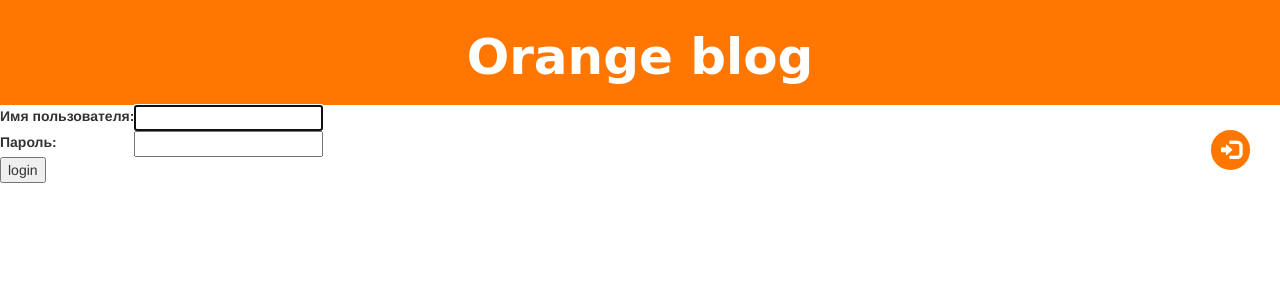
After one commit to Unlogical/django-blog, a Django app: page /accounts/login/ in a window 1280 px wide. The commit adds this page. Shown: the top 300 px of the page. Run offline with Django 3.2, Linux system fonts and the light colour scheme; some libraries are stand-ins or nearby versions; some web fonts are replaced.

Commit message:
round buttons after element added

```diff
--- /dev/null
+++ b/blog/static/css/buttons.css
@@ -0,0 +1,108 @@
+
+.round_button {
+	float: right;
+	margin-top: 25px;
+	margin-right: 30px;
+	background-color: #f70;
+	padding: 8px 9px 7px 10px;
+	border-radius: 20px;
+	color: #fff;
+}
+
+.round_button span {
+	color: white;
+	font-size: 20px;
+}
+
+.round_button:hover {
+	background-color: #fda;
+	text-decoration: none;
+}
+
+.round_button:hover span {
+	color: #f70;
+}
+.button {
+	background-color: #f70;
+	color: #fff;
+	font-size: 20px;
+	border: 0px;
+}
+
+.save_button {
+	width: 90px;
+	height: 40px;
+	padding-top: 6px;
+	padding-left: 5px;
+}
+
+.save_button span {
+	display: block;
+	float: left;
+	margin-left: 5px;
+	margin-top: 3px;
+}
+
+
+.save_button:visited,
+.edit_button:visited {
+	background-color: #f70;
+	color: #fff;
+}
+
+.save_button:hover,
+.edit_button:hover {
+	background-color: #fda;
+	color: #f70;
+}
+
+
+.edit_button {
+	display: inline-block;
+	margin-top: 10px;
+	width: 120px;
+	height: 40px;
+	padding: 5px 10px;
+	margin-right: 10px;
+}
+
+.edit_button span {
+	display: block;
+	float: right;
+	padding-top: 3px;
+}
+
+.edit_button p {
+	display: block;
+	float: left;
+}
+
+
+
+.round_button::after {
+	content: attr(data-title);
+	position: absolute;
+	margin-top: 35px;
+	margin-left: -40px;
+	color: #fff;
+	font-family: "Helvetica Neue",Helvetica,Arial,sans-serif;
+	padding: 2px;
+	background-color: rgba(255, 100, 0, 0.5);
+	opacity: 0;
+}
+
+.round_button:hover::after {
+	opacity: 1;
+	-webkit-transition: .4s ease-out;
+     -webkit-transition-delay: 0.5s;
+     -o-transition: .4s ease-out;
+     -o-transition-delay: 0.5s;
+     -moz-transition: .4s ease-out;
+     -moz-transition-delay: 0.5s;
+     transition: .4s ease-out;
+     transition-delay: 0.5s;
+	-webkit-transition-duration: 0.5s;
+    -o-transition-duration: 0.5s;
+    -moz-transition-duration: 0.5s;
+    transition-duration: 0.5s;
+}
--- a/blog/templates/blog/base.html
+++ b/blog/templates/blog/base.html
@@ -7,6 +7,8 @@
 	<link rel="stylesheet" href="//maxcdn.bootstrapcdn.com/bootstrap/3.2.0/css/bootstrap.min.css">
 	<link rel="stylesheet" href="//maxcdn.bootstrapcdn.com/bootstrap/3.2.0/css/bootstrap-theme.min.css">
 	<link rel="stylesheet" href="{% static 'css/blog.css' %}">
+	<link rel="stylesheet" href="{% static 'css/buttons.css' %}">
+	<link rel="stylesheet" href="{% static 'css/forms.css' %}">
 	<link rel="shortcut icon" href="{% static 'favicon.ico'%}" type="image/x-icon">
 </head>
 <body>
@@ -14,8 +16,11 @@
 		<h1><a href="/">Orange blog</a></h1>
 	</header>
 	{% if user.is_authenticated %}
-		<a href="{% url 'post_new' %}" class="new_post_icon"><span class="glyphicon glyphicon-plus"></span></a>
-		<a href="{% url 'post_draft_list' %}" class="new_post_icon"><span class="glyphicon glyphicon-edit"></span></a>
+		<a href="{% url 'logout' %}" class="round_button log_out_icon" data-title="log out"><span class="glyphicon glyphicon-log-out"></span></a>
+		<a href="{% url 'post_draft_list' %}" class="round_button edit_post_icon " data-title="draft list"><span class="glyphicon glyphicon-edit"></span></a>
+		<a href="{% url 'post_new' %}" class="round_button new_post_icon" data-title="new post"><span class="glyphicon glyphicon-plus"></span></a>
+	{% else %}
+		<a href="{% url 'login' %}" class="round_button" data-title="log in"><span class="glyphicon glyphicon-log-in"></span></a>
 	{% endif %}
 	<div class="content_container">
 		{% block content %}
--- /dev/null
+++ b/blog/templates/registration/login.html
@@ -0,0 +1,24 @@
+{% extends "blog/base.html" %}
+
+{% block content %}
+    {% if form.errors %}
+        <p>Your username and password didn't match. Please try again.</p>
+    {% endif %}
+
+    <form method="post" action="{% url 'login' %}">
+    {% csrf_token %}
+        <table>
+        <tr>
+            <td>{{ form.username.label_tag }}</td>
+            <td>{{ form.username }}</td>
+        </tr>
+        <tr>
+            <td>{{ form.password.label_tag }}</td>
+            <td>{{ form.password }}</td>
+        </tr>
+        </table>
+
+        <input type="submit" value="login" />
+        <input type="hidden" name="next" value="{{ next }}" />
+    </form>
+{% endblock %}
--- a/blog/views.py
+++ b/blog/views.py
@@ -3,6 +3,7 @@ from .models import Post
 from .forms import PostForm
 from django.shortcuts import redirect
 from django.utils import timezone
+from django.contrib.auth.decorators import login_required
 
 def post_list(request):
     posts = Post.objects.filter(published_date__lte = timezone.now()).order_by('published_date')
@@ -12,6 +13,7 @@ def post_detail(request, pk):
     post = get_object_or_404(Post, pk = pk)
     return render(request, 'blog/post_detail.html', {'post' : post})
 
+@login_required
 def post_new(request):
     if request.method == "POST":
         form = PostForm(request.POST)
@@ -24,6 +26,7 @@ def post_new(request):
         form = PostForm()
     return render(request, 'blog/post_edit.html', {'form' : form})
 
+@login_required
 def post_edit(request, pk):
     post = get_object_or_404(Post, pk=pk)
     if request.method == "POST":
@@ -37,15 +40,18 @@ def post_edit(request, pk):
         form = PostForm(instance = post)
     return render(request, 'blog/post_edit.html', {'form' : form})
 
+@login_required
 def post_draft_list(request):
     posts = Post.objects.filter(published_date__isnull=True).order_by('created_date')
     return render(request, 'blog/post_draft_list.html', {'posts': posts})
 
+@login_required
 def post_publish(request, pk):
     post = get_object_or_404(Post, pk=pk)
     post.publish()
     return redirect('post_detail', pk=pk)
 
+@login_required
 def post_remove(request, pk):
     post = get_object_or_404(Post, pk=pk)
     post.delete()
--- a/firstsite/settings.py
+++ b/firstsite/settings.py
@@ -115,6 +115,10 @@ USE_L10N = True
 USE_TZ = True
 
 
+#Redirect
+LOGIN_REDIRECT_URL = '/'
+
+
 # Static files (CSS, JavaScript, Images)
 # https://docs.djangoproject.com/en/1.11/howto/static-files/
 
--- a/firstsite/urls.py
+++ b/firstsite/urls.py
@@ -15,8 +15,11 @@ Including another URLconf
 """
 from django.conf.urls import url, include
 from django.contrib import admin
+from django.contrib.auth import views
 
 urlpatterns = [
     url(r'^admin/', admin.site.urls),
+    url(r'^accounts/login/$', views.login, name='login'),
+    url(r'^accounts/logout/$', views.logout, name='logout', kwargs={'next_page': '/'}),
     url(r'', include('blog.urls')),
 ]
```
Also changed, not shown: blog/static/css/blog.css (+12 -121 lines), blog/static/css/form.css (added, +28 -0 lines).
